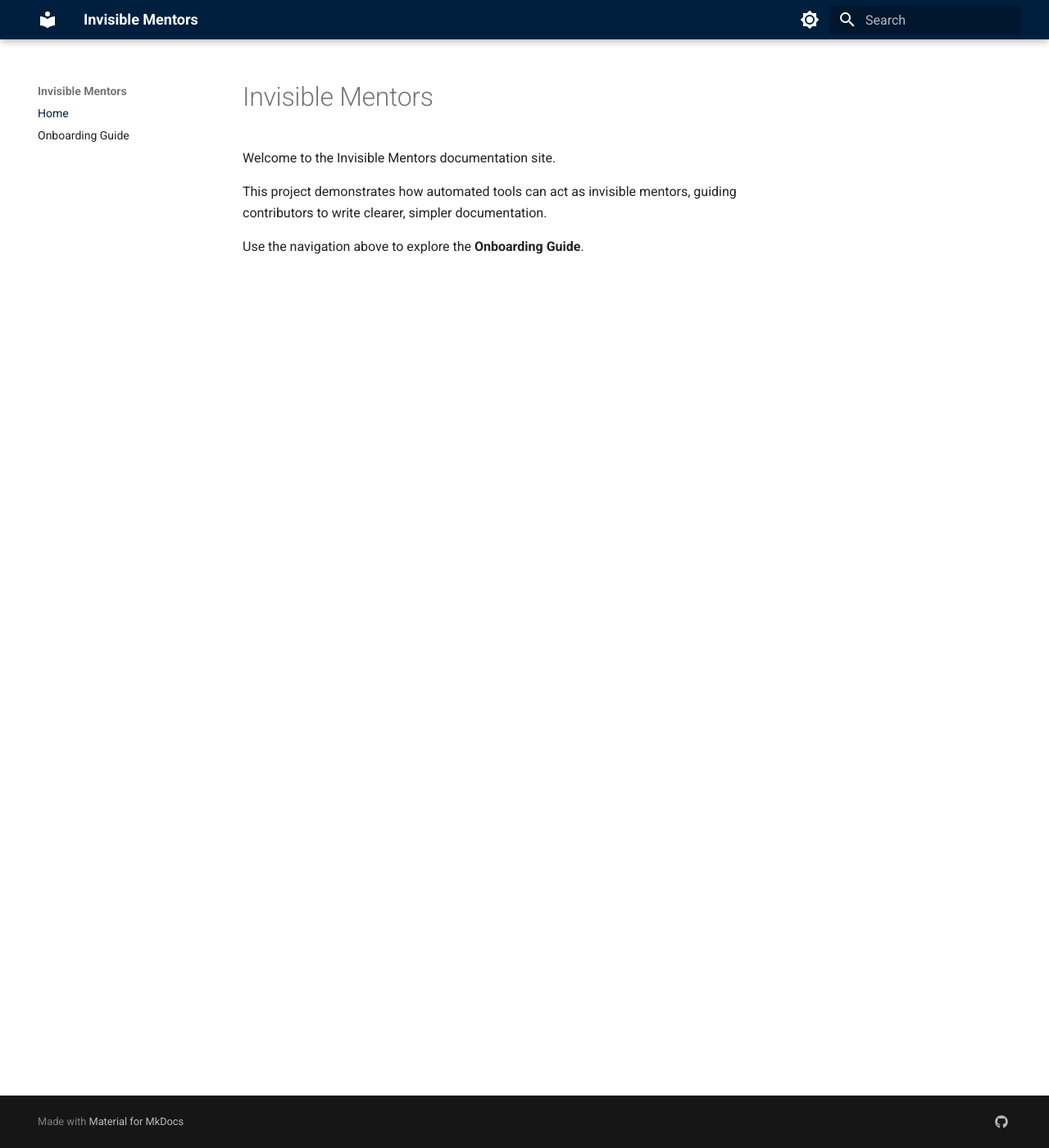
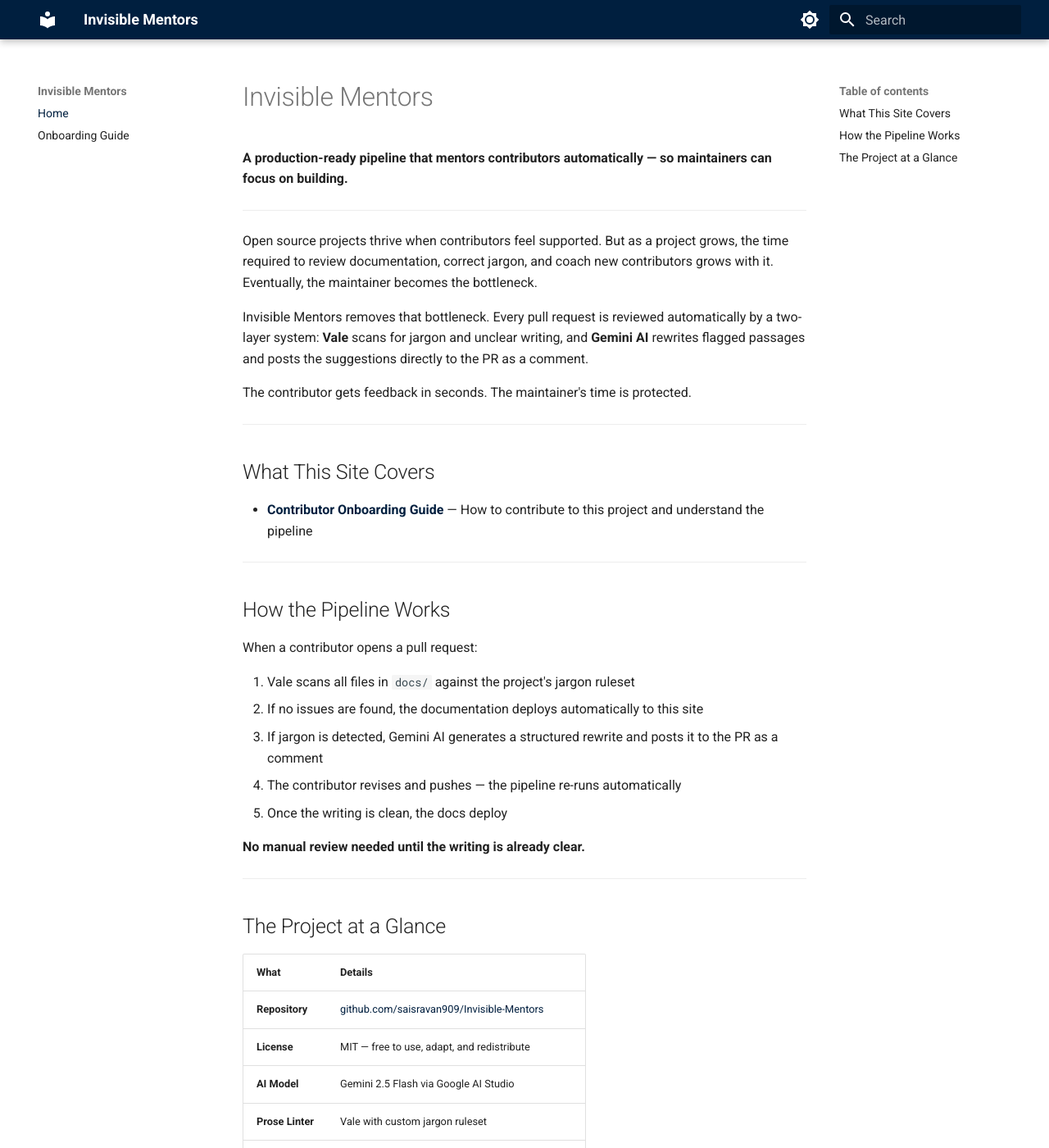
Before and after one commit to saisravan909/invisible-mentors, an MkDocs documentation site: the page built from docs/index.md, in a window 1280 px wide and 1400 px high. Shown: the whole window at 82% size. Built offline with MkDocs 1.6.1 and Material for MkDocs 9.7.7, drawn with Linux system fonts in a browser that asks for light colours; some of the changed text lies outside the part shown.

```diff
--- a/docs/index.md
+++ b/docs/index.md
@@ -1,7 +1,47 @@
 # Invisible Mentors
 
-Welcome to the Invisible Mentors documentation site.
+**A production-ready pipeline that mentors contributors automatically — so maintainers can focus on building.**
 
-This project demonstrates how automated tools can act as invisible mentors, guiding contributors to write clearer, simpler documentation.
+---
 
-Use the navigation above to explore the **Onboarding Guide**.
+Open source projects thrive when contributors feel supported. But as a project grows, the time required to review documentation, correct jargon, and coach new contributors grows with it. Eventually, the maintainer becomes the bottleneck.
+
+Invisible Mentors removes that bottleneck. Every pull request is reviewed automatically by a two-layer system: **Vale** scans for jargon and unclear writing, and **Gemini AI** rewrites flagged passages and posts the suggestions directly to the PR as a comment.
+
+The contributor gets feedback in seconds. The maintainer's time is protected.
+
+---
+
+## What This Site Covers
+
+- **[Contributor Onboarding Guide](onboarding.md)** — How to contribute to this project and understand the pipeline
+
+---
+
+## How the Pipeline Works
+
+When a contributor opens a pull request:
+
+1. Vale scans all files in `docs/` against the project's jargon ruleset
+2. If no issues are found, the documentation deploys automatically to this site
+3. If jargon is detected, Gemini AI generates a structured rewrite and posts it to the PR as a comment
+4. The contributor revises and pushes — the pipeline re-runs automatically
+5. Once the writing is clean, the docs deploy
+
+**No manual review needed until the writing is already clear.**
+
+---
+
+## The Project at a Glance
+
+| What | Details |
+|:---|:---|
+| **Repository** | [github.com/saisravan909/Invisible-Mentors](https://github.com/saisravan909/Invisible-Mentors) |
+| **License** | MIT — free to use, adapt, and redistribute |
+| **AI Model** | Gemini 2.5 Flash via Google AI Studio |
+| **Prose Linter** | Vale with custom jargon ruleset |
+| **Conference** | Linux Foundation Open Source Summit, May 2026 |
+
+---
+
+*Built by **Sai Sravan Cherukuri**, Enterprise Modernization Architect.*
```
Also changed, not shown: README.md (+219 -36 lines).
